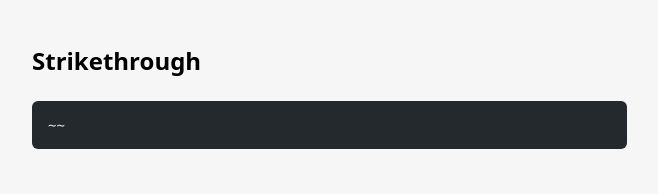
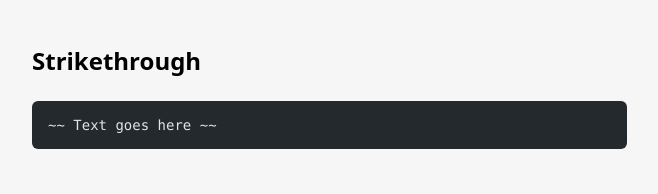
Before and after one commit to aryankashyap7/CheatSheets-for-Developers, an Astro site: page /sheet/markdown in a window 1280 px wide. Shown: the part 935-1129 px from the top of the page, without its empty margins (362-1020 px from the left). Built offline with nearby package versions, Linux system fonts and the light colour scheme; Astro itself is replaced by a stand-in of ours; some packages are replaced by stand-ins of ours; code samples lack their colours.

Commit message:
docs: Updated strikethrough

````diff
--- a/src/pages/sheet/markdown.md
+++ b/src/pages/sheet/markdown.md
@@ -31,7 +31,7 @@ _You **can** combine them_
 
 ## Strikethrough
 ```markdown
-~~
+~~ Text goes here ~~
 ```
 
 ## Subscript
````
